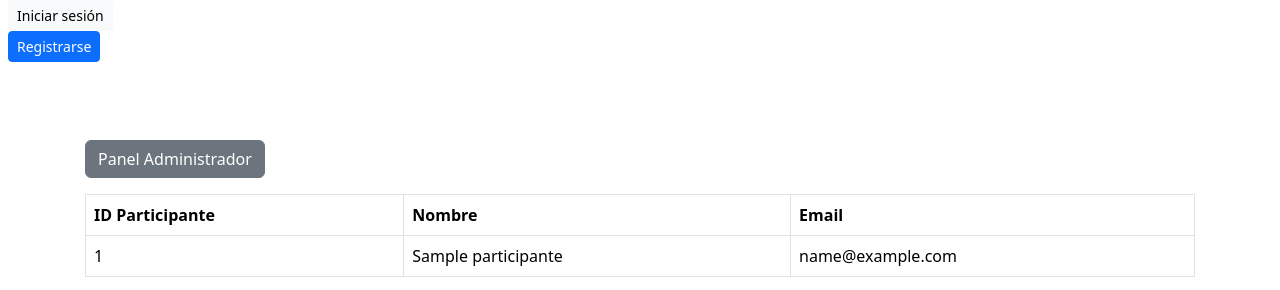
After one commit to EPSZ-DAW2/daw2-2024-25_A_actividades_y_eventos, a Yii app: template codigo/views/actividades/vista_participantes_actividad.php in a window 1280 px wide; the page is wider, and only the part inside the window is pictured. The commit adds this page. Shown: the top 290 px of that part. Run offline with PHP 8.4 and a stand-in for Yii, Linux system fonts and the light colour scheme; the template is opened without the code that fills it: most values are stand-ins (such as "Sample title", 1, 10 or a date in 2020); data that the repository does not hold is empty; some libraries are stand-ins or nearby versions.

Commit message:
Añadido ver participantes de una actividad

```diff
--- a/codigo/views/actividades/panel_administrador.php
+++ b/codigo/views/actividades/panel_administrador.php
@@ -6,6 +6,11 @@ use yii\widgets\LinkPager;
 ?>
 
 <p></p>
+
+
+    <a href="<?= Yii::$app->urlManager->createUrl(['site/gestion_admin']) ?>">Panel de administrador</a>
+
+
     <?= Html::a('Crear Actividad', ['crear'], ['class' => 'btn btn-success']) ?>
 </p>
 
--- a/codigo/views/actividades/ver_actividad.php
+++ b/codigo/views/actividades/ver_actividad.php
@@ -86,5 +86,6 @@ $this->title = $model->titulo;
             <td><?= Html::encode($model->participantes) ?></td>
         </tr>
     </table>
+    <?= Html::a('Participantes de la actividad', ['ver_participantes_actividad', 'id' => $model->id], ['class' => 'btn btn-warning']) ?>
 
 </div>
--- /dev/null
+++ b/codigo/views/actividades/vista_participantes_actividad.php
@@ -0,0 +1,40 @@
+<?php
+/* @var $this yii\web\View */
+/* @var $model app\models\Actividad */
+/* @var $participantes app\models\Participante[] */
+
+use yii\helpers\Html;
+
+// $this->title = 'Participantes de la Actividad: ' . $model->nick;
+
+?>
+<div class="actividad-participantes">
+    <h1><?= Html::encode($this->title) ?></h1>
+    <p>
+        <?= Html::a('Panel Administrador', ['actividades/administrador'], ['class' => 'btn btn-secondary']) ?>
+    </p>
+    <table class="table table-bordered">
+        <thead>
+            <tr>
+                <th>ID Participante</th>
+                <th>Nombre</th>
+                <th>Email</th>
+            </tr>
+        </thead>
+        <tbody>
+            <?php if (!empty($participantes) && is_array($participantes)): ?>
+                <?php foreach ($participantes as $participante): ?>
+                    <tr>
+                        <td><?= Html::encode($participante['id'] ?? $participante->id ?? 'N/A') ?></td>
+                        <td><?= Html::encode($participante['nombre'] ?? $participante->nombre ?? 'N/A') ?></td>
+                        <td><?= Html::encode($participante['email'] ?? $participante->email ?? 'N/A') ?></td>
+                    </tr>
+                <?php endforeach; ?>
+            <?php else: ?>
+                <tr>
+                    <td colspan="3">No hay participantes disponibles.</td>
+                </tr>
+            <?php endif; ?>
+        </tbody>
+    </table>
+</div>
--- a/codigo/views/etiquetas/index.php
+++ b/codigo/views/etiquetas/index.php
@@ -8,8 +8,9 @@ $this->title = 'Etiquetas';
 $this->params['breadcrumbs'][] = $this->title;
 ?>
 <div class="etiquetas-index"></div>
-    <h1><?= Html::encode($this->title) ?></h1>
-    <p><?= Html::a('Crear Etiqueta', ['create'], ['class' => 'btn btn-success']) ?></p>
+<a href="<?= Yii::$app->urlManager->createUrl(['site/gestion_admin']) ?>">Panel de administrador</a>
+
+    <?= Html::a('Crear Etiqueta', ['create'], ['class' => 'btn btn-success']) ?></p>
     <table class="table table-bordered">
         <thead>
             <tr>
```
Also changed, not shown: codigo/controllers/ActividadesController.php (+15 -0 lines).
